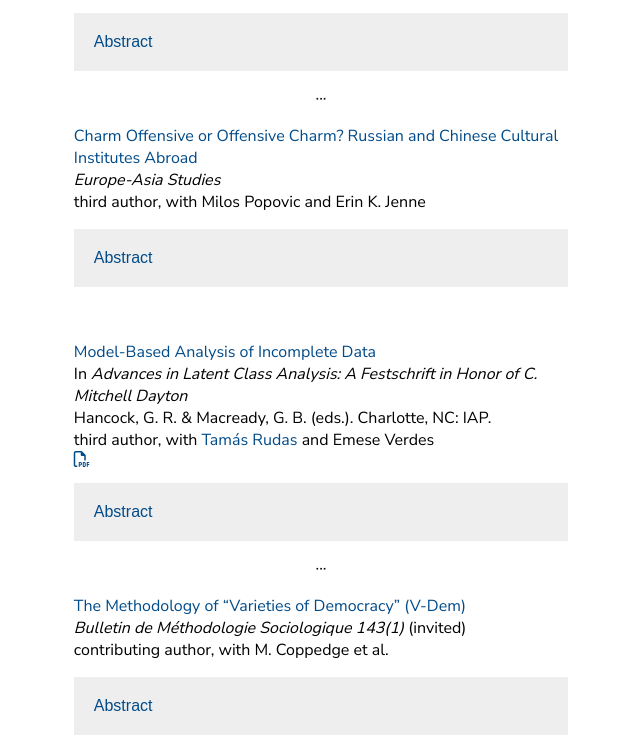
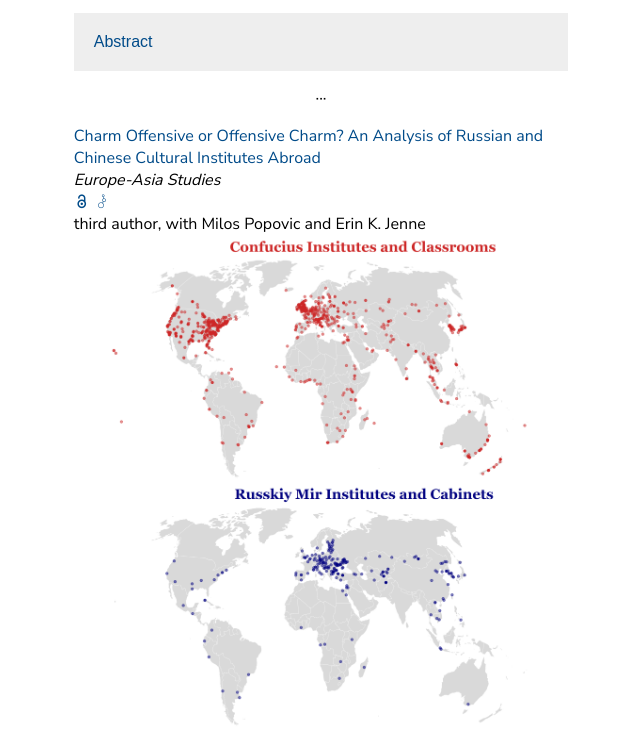
Before and after one commit to jmedzihorsky/jmedzihorsky.github.io, a plain HTML site: page research.html in a window 1280 px wide. Shown: the part 2707-3450 px from the top of the page, without its empty margins (319-959 px from the left). Drawn offline with nearby package versions, Linux system fonts and the light colour scheme; files whose address does not match are found by name.

Commit message:
EAS update

```diff
--- a/research.html
+++ b/research.html
@@ -121,10 +121,13 @@ V-Dem is a new research infrastructure providing almost 30 million data on democ
 
 <p>
 <a href = "https://doi.org/10.1080/09668136.2020.1785397", target ="_blank">
-Charm Offensive or Offensive Charm? Russian and Chinese Cultural Institutes Abroad
+Charm Offensive or Offensive Charm? An Analysis of Russian and Chinese Cultural Institutes Abroad
 </a><br>
 <i>Europe-Asia Studies</i><br>
+<a href = "https://doi.org/10.1080/09668136.2020.1785397", target ="_blank"><i class="ai ai-open-access ai-1x"></i></a>
+<a href = "https://doi.org/10.7910/DVN/CWVIYV", target ="_blank"><i class="ai ai-dataverse ai-1x"></i></a><br>
 third author, with Milos Popovic and Erin K. Jenne<br>
+<img src="docs/ci_rm_maps.png" alt="Institutes", style="width:61.8vh;height:61.8vh">
 </p>
 <button class="accordion">Abstract</button>
 <div class="panel">
@@ -185,11 +188,11 @@ of any personal identifying information).
 <div style="text-align:center"><p>&#x00B7;&#x00B7;&#x00B7;</p></div>
 
 
-
+<!--
 <p>
 <h2>Forthcoming</h2>
 </p>
-
+-->
 
 
 <p>
```
Also changed, not shown: docs/ci_rm_maps.png (added).
